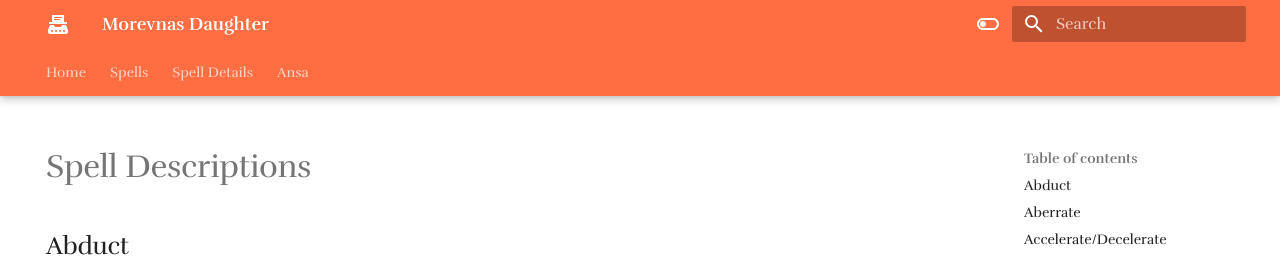
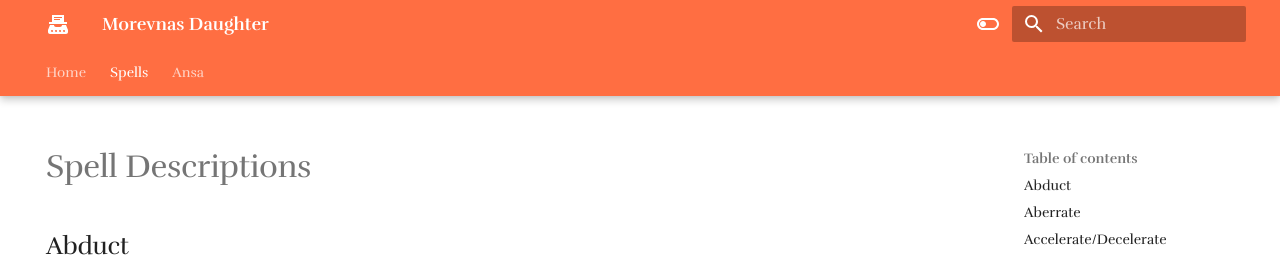
Before and after one commit to Half-Guinea-Press/morevnas_daughter, an MkDocs documentation site: the page built from docs/spells/spell_details.md, in a window 1280 px wide. Shown: the top 257 px of the page. Built offline with MkDocs 1.6.1 and Material for MkDocs 9.7.7, drawn with Linux system fonts in a browser that asks for light colours; some web fonts are replaced; comment, search, counter and statistics services are not loaded.

Commit message:
Update mkdocs.yml

```diff
--- a/mkdocs.yml
+++ b/mkdocs.yml
@@ -38,9 +38,8 @@ nav:
   - Home:
     - index.md
   - Spells:
-    - spells.md
-  - Spell Details:
-    - spell_details.md
+    - spells/spells_list.md
+    - Spell Descriptions: spells/spell_details.md
   - Ansa:
     - ansa/Ansa.md
     - Combat: ansa/ansa_combat.md
```
